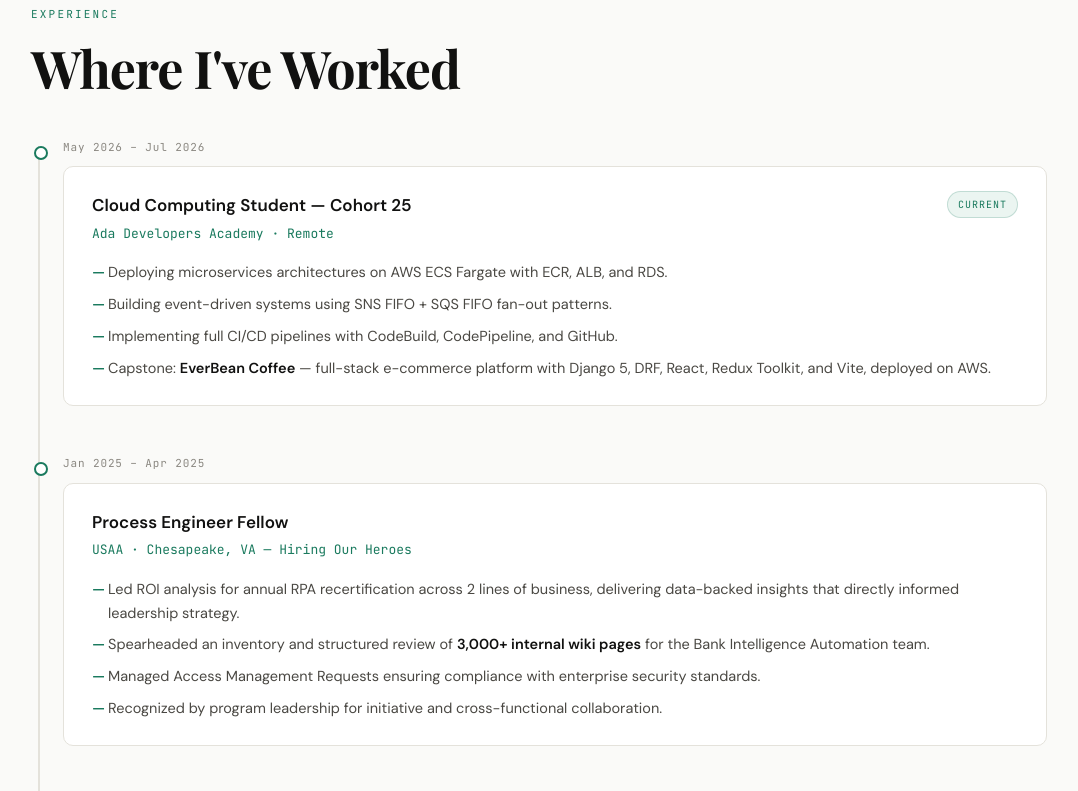
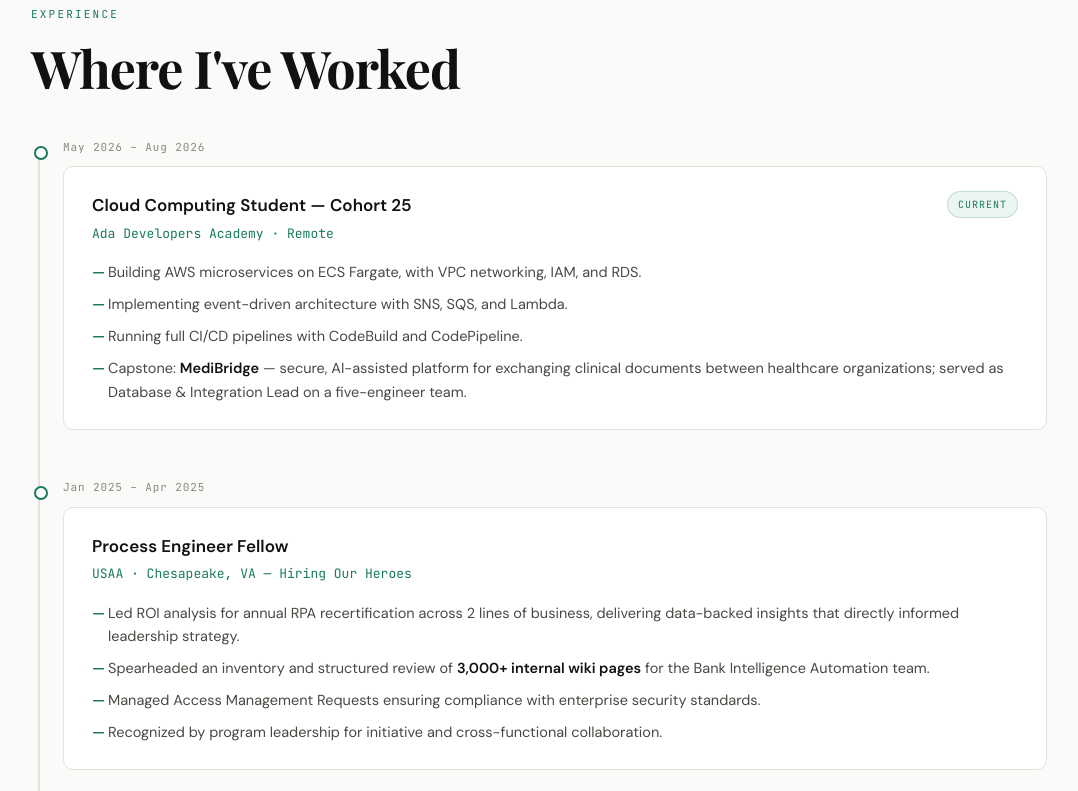
Before and after one commit to raissaglaucie/raissaglaucie.github.io, a plain HTML site: page index.html in a window 1280 px wide. Shown: the part 1780-2571 px from the top of the page, without its empty margins (101-1179 px from the left). Drawn offline with nearby package versions, Linux system fonts and the light colour scheme.

Commit message:
Fix Ada Cohort 25 dates and capstone reference

```diff
--- a/index.html
+++ b/index.html
@@ -124,7 +124,7 @@
 
         <div class="tl-item reveal">
           <div class="tl-dot"></div>
-          <div class="tl-date">May 2026 – Jul 2026</div>
+          <div class="tl-date">May 2026 – Aug 2026</div>
           <div class="tl-card">
             <div class="tl-header">
               <div>
@@ -134,10 +134,10 @@
               <span class="tl-badge current">Current</span>
             </div>
             <ul class="tl-bullets">
-              <li>Deploying microservices architectures on AWS ECS Fargate with ECR, ALB, and RDS.</li>
-              <li>Building event-driven systems using SNS FIFO + SQS FIFO fan-out patterns.</li>
-              <li>Implementing full CI/CD pipelines with CodeBuild, CodePipeline, and GitHub.</li>
-              <li>Capstone: <strong>EverBean Coffee</strong> — full-stack e-commerce platform with Django 5, DRF, React, Redux Toolkit, and Vite, deployed on AWS.</li>
+              <li>Building AWS microservices on ECS Fargate, with VPC networking, IAM, and RDS.</li>
+              <li>Implementing event-driven architecture with SNS, SQS, and Lambda.</li>
+              <li>Running full CI/CD pipelines with CodeBuild and CodePipeline.</li>
+              <li>Capstone: <strong>MediBridge</strong> — secure, AI-assisted platform for exchanging clinical documents between healthcare organizations; served as Database &amp; Integration Lead on a five-engineer team.</li>
             </ul>
           </div>
         </div>
```
